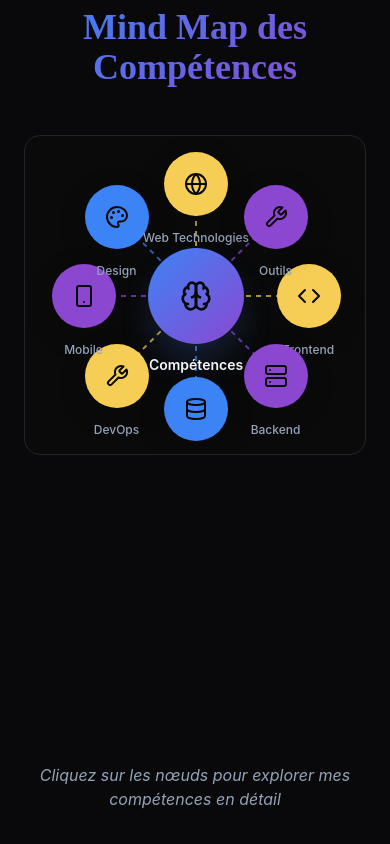
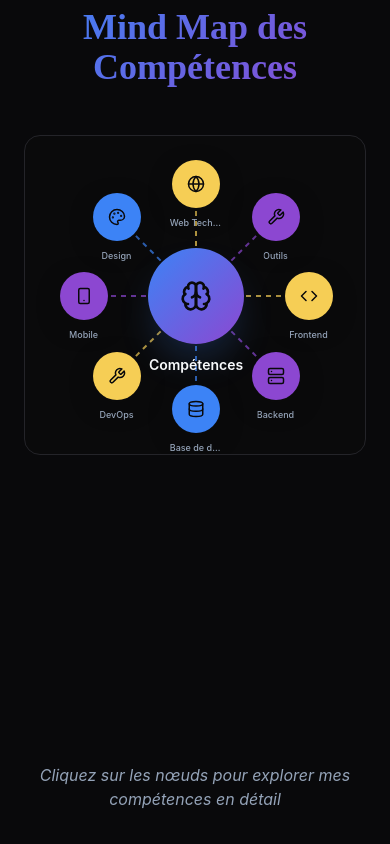
Before and after one commit to SandrinePichla/mon-portfolio, a React (Vite) app: page / in a window 390 px wide. Shown: the part 2144-2988 px from the top of the page. Built offline with nearby package versions, Linux system fonts and the light colour scheme; the HTML template or start-up script is replaced by a standard one.

Commit message:
optimisation mind map responsive

```diff
--- a/src/components/SkillsMindMap.tsx
+++ b/src/components/SkillsMindMap.tsx
@@ -216,25 +216,37 @@ const SkillsMindMap = () => {
                     className="absolute transform -translate-x-1/2 -translate-y-1/2 z-10"
                     style={{
                       left: center.x + (branch.position.x / 2) * center.scale,
-                      top: center.y + (branch.position.y / 2) * center.scale
+                      top: center.y + (branch.position.y / 2) * center.scale,
                     }}
                   >
                     <div
-                      className={`w-16 h-16 rounded-full flex items-center justify-center shadow-card cursor-pointer hover:scale-110 transition-all duration-300 ${
+                      className={`rounded-full flex items-center justify-center shadow-card cursor-pointer hover:scale-110 transition-all duration-300 ${
                         selectedNode === branch.id ? "ring-4 ring-primary shadow-elegant" : ""
                       }`}
                       style={{
+                        width: `${64 * center.scale}px`,
+                        height: `${64 * center.scale}px`,
                         backgroundColor: `hsl(var(--${branch.color}))`,
-                        opacity: selectedNode && selectedNode !== branch.id ? 0.5 : 1
+                        opacity: selectedNode && selectedNode !== branch.id ? 0.5 : 1,
                       }}
                       onClick={() =>
                         setSelectedNode(selectedNode === branch.id ? null : branch.id)
                       }
                     >
-                      <IconComponent size={24} className="text-background" />
+                      <IconComponent size={24 * center.scale} className="text-background" />
                     </div>
-                    <div className="absolute top-full mt-2 left-1/2 transform -translate-x-1/2 whitespace-nowrap">
-                      <span className="text-xs font-medium text-muted-foreground">{branch.title}</span>
+
+                    {/* Label sous la bulle */}
+                    <div className="absolute top-full mt-2 left-1/2 transform -translate-x-1/2">
+                      <span
+                        className="font-medium text-muted-foreground block truncate text-center"
+                        style={{
+                          fontSize: `${12 * center.scale}px`,   // taille du texte qui suit le scale
+                          maxWidth: `${70 * center.scale}px`,   // largeur max proportionnelle
+                        }}
+                      >
+                        {branch.title}
+                      </span>
                     </div>
                   </div>
                 );
```
